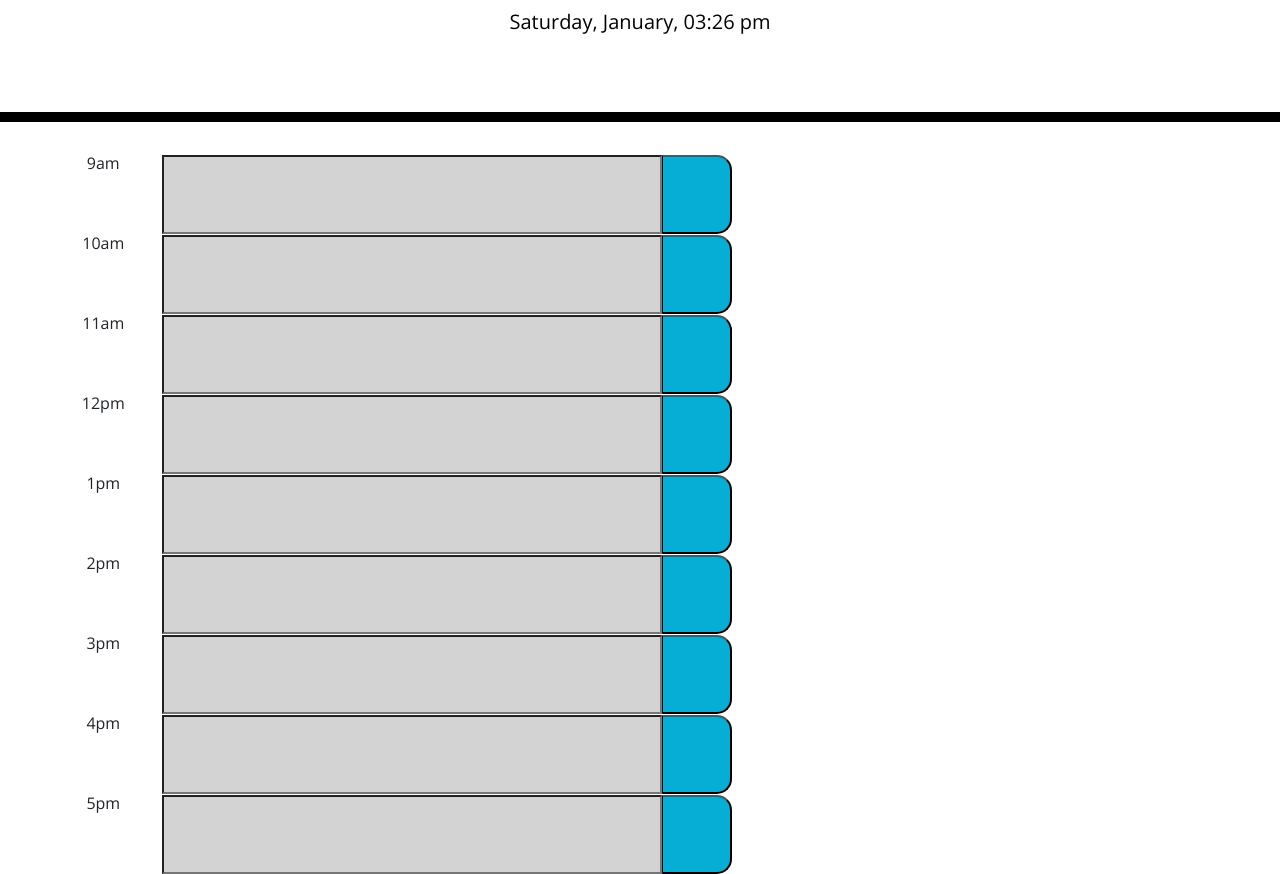
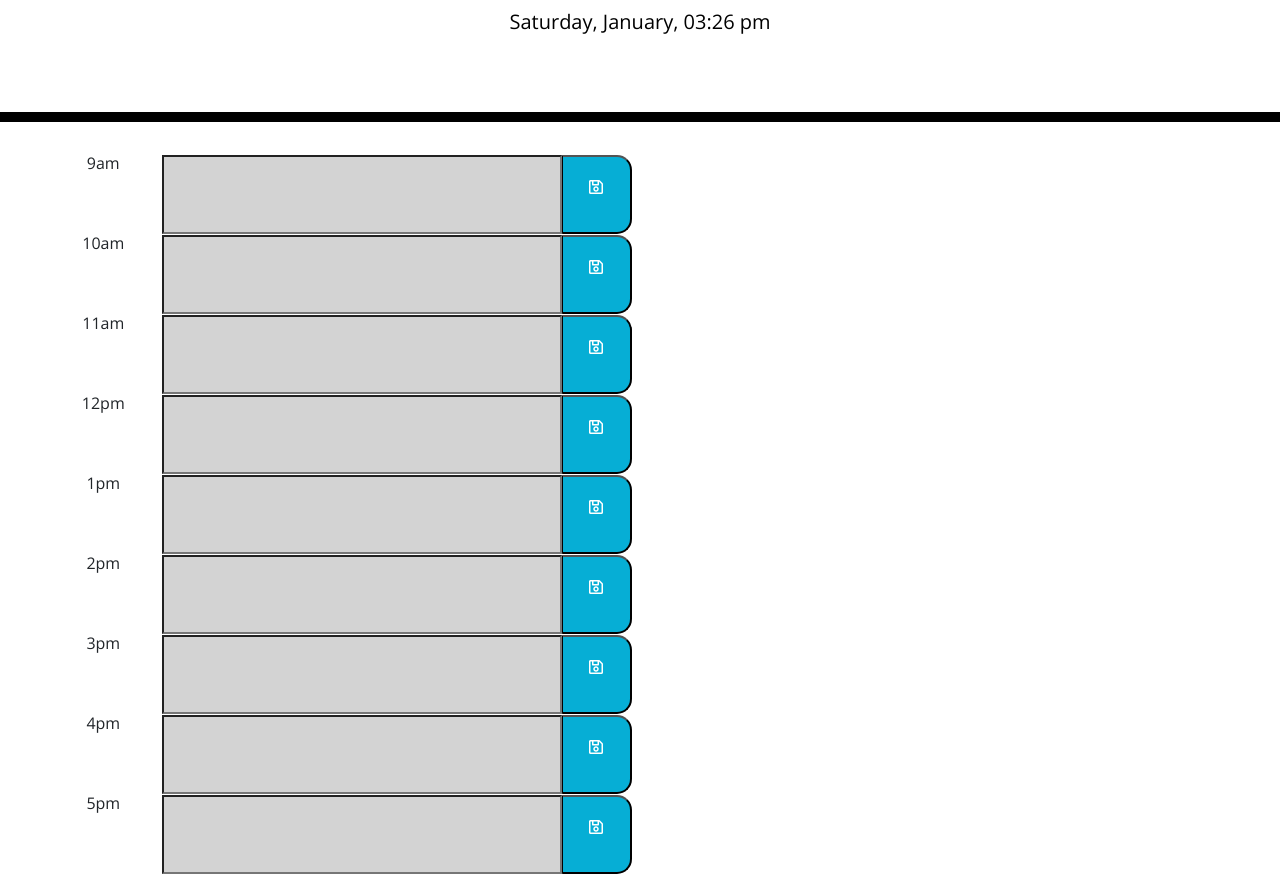
Before and after one commit to KCGooner/day_planner, a plain HTML site: page index.html in a window 1280 px wide. Shown: the part 182-1056 px from the top of the page. Drawn offline with nearby package versions, Linux system fonts and the light colour scheme.

Commit message:
added icons to button

```diff
--- a/assets/css/style.css
+++ b/assets/css/style.css
@@ -3,6 +3,7 @@ body {
     font-size: 16px;
     line-height: 1;
     text-align-last: center;
+    text-align: center;
   }
 
   textarea{
@@ -39,39 +40,39 @@ body {
   }
   #nineAm{
     margin-left: 25px;
-    width: 500px;
+    width: 400px;
   }
   #tenAm{
     margin-left: 25px;
-    width: 500px;
+    width: 400px;
   }
   #eleven{
     margin-left: 25px;
-    width: 500px;
+    width: 400px;
   }
   #noon{
     margin-left: 25px;
-    width: 500px;
+    width: 400px;
   }
   #onePm{
     margin-left: 25px;
-    width: 500px;
+    width: 400px;
   }
   #twoPm{
     margin-left: 25px;
-    width: 500px;
+    width: 400px;
   }
   #threePm{
     margin-left: 25px;
-    width: 500px;
+    width: 400px;
   }
   #fourPm{
     margin-left: 25px;
-    width: 500px;
+    width: 400px;
   }
   #fivePm{
     margin-left: 25px;
-    width: 500px;
+    width: 400px;
   }
 
   .row {
--- a/index.html
+++ b/index.html
@@ -23,39 +23,39 @@
         <div id="time-block">
             <div class="row hours">9am
                 <input type="text" name="nine" id="nineAm" class="description" value="">
-                <input type="button" class="saveBtn">
+                <button type="button" class="saveBtn"><i class="far fa-save"></i>
             </div>
             <div class="row hours">10am
                 <input type="text" name="ten" id="tenAm" class="description" value="">
-                <input type="button" class="saveBtn">
+                <button type="button" class="saveBtn"><i class="far fa-save"></i>
             </div>
             <div class="row hours">11am
                 <input type="text" name="eleven" id="eleven" class="description" value="">
-                <input type="button" class="saveBtn">
+                <button type="button" class="saveBtn"><i class="far fa-save"></i>
             </div>
             <div class="row hours">12pm
                 <input type="text" name="noon" id="noon" class="description" value="">
-                <input type="button" class="saveBtn">
+                <button type="button" class="saveBtn"><i class="far fa-save"></i>
             </div>
             <div class="row hours">1pm
                 <input type="text" name="one" id="onePm" class="description" value="">
-                <input type="button" class="saveBtn">
+                <button type="button" class="saveBtn"><i class="far fa-save"></i>
             </div>
             <div class="row hours">2pm
                 <input type="text" name="two" id="twoPm" class="description" value="">
-                <input type="button" class="saveBtn">
+                <button type="button" class="saveBtn"><i class="far fa-save"></i>
             </div>
             <div class="row hours">3pm
                 <input type="text" name="three" id="threePm" class="description" value="">
-                <input type="button" class="saveBtn">
+                <button type="button" class="saveBtn"><i class="far fa-save"></i>
             </div>
             <div class="row hours">4pm
                 <input type="text" name="four" id="fourPm" class="description" value="">
-                <input type="button" class="saveBtn">
+                <button type="button" class="saveBtn"><i class="far fa-save"></i>
             </div>
             <div class="row hours">5pm
                 <input type="text" name="five" id="fivePm" class="description" value="">
-                <input type="button" class="saveBtn">
+                <button type="button" class="saveBtn"><i class="far fa-save"></i>
             </div>
         </div>
     </div>
```
